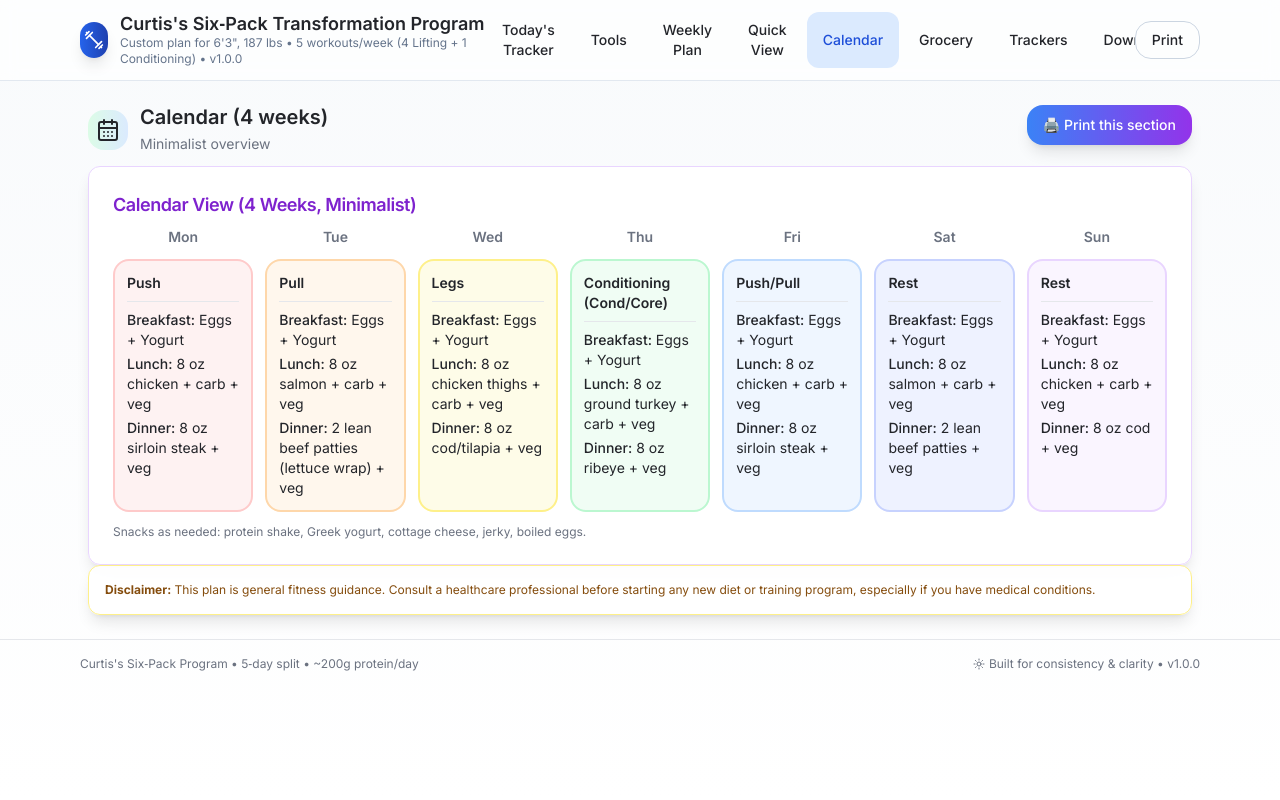
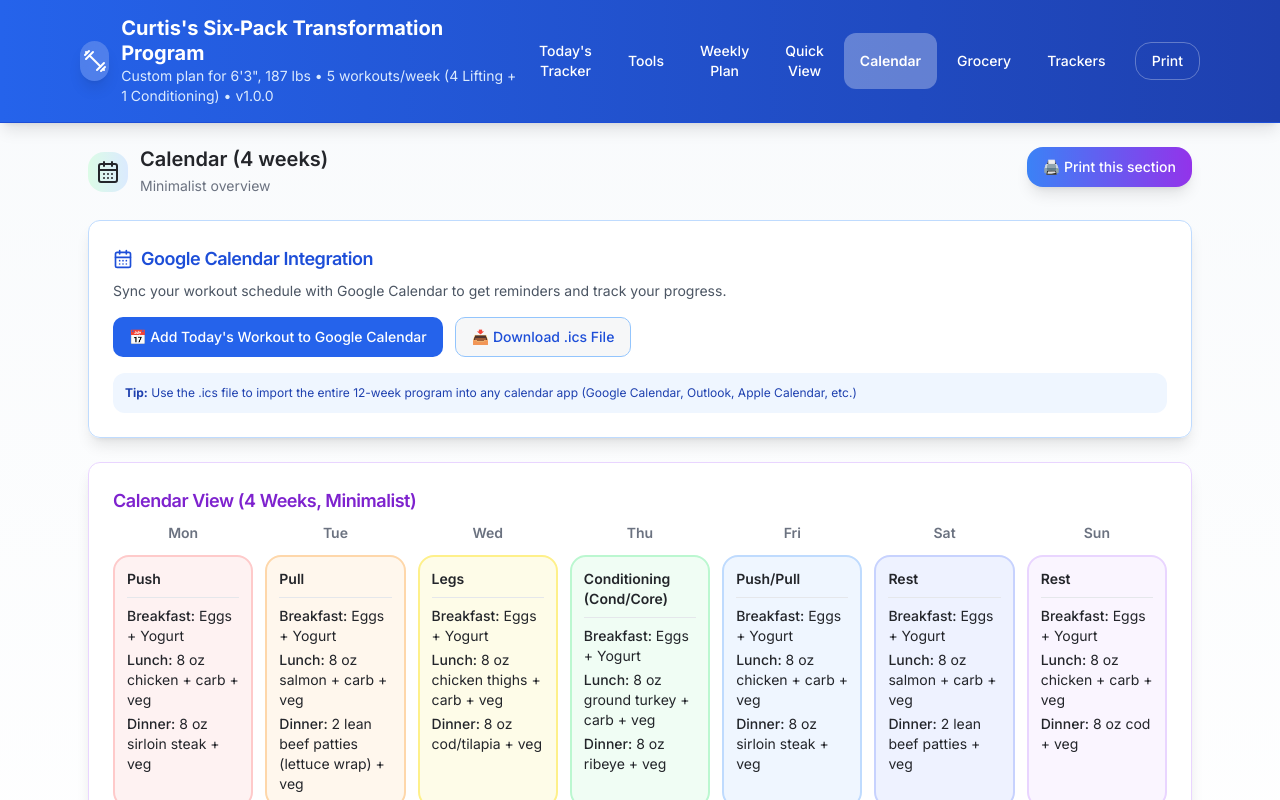
Before and after one commit to curtismu7/sixpack, a Next.js app: page / in a window 1280 px wide. Both pictures are taken after a click on the button "Calendar". Shown: the top 800 px of the page. Built offline with nearby package versions, Linux system fonts and the light colour scheme.

Commit message:
Add prominent blue header, enhanced water tracker, and Google Calendar integration

```diff
--- a/app/page.tsx
+++ b/app/page.tsx
@@ -623,18 +623,18 @@ export default function SixPackSite() {
       </div>
 
       {/* Header / Hero */}
-      <header className="sticky top-0 z-30 backdrop-blur bg-white/70 border-b border-slate-200">
-        <div className="max-w-6xl mx-auto px-4 py-3 flex items-center justify-between">
+      <header className="sticky top-0 z-30 backdrop-blur bg-gradient-to-r from-blue-600 to-blue-800 border-b border-blue-700 shadow-lg">
+        <div className="max-w-6xl mx-auto px-4 py-4 flex items-center justify-between">
           <div className="flex items-center gap-3">
-            <button onClick={() => setMobileMenuOpen(true)} className="md:hidden p-2 hover:bg-gray-100 rounded-lg">
+            <button onClick={() => setMobileMenuOpen(true)} className="md:hidden p-2 hover:bg-blue-700 rounded-lg text-white">
               <svg className="w-6 h-6" fill="none" stroke="currentColor" viewBox="0 0 24 24">
                 <path strokeLinecap="round" strokeLinejoin="round" strokeWidth="2" d="M4 6h16M4 12h16M4 18h16"></path>
               </svg>
             </button>
-            <div className="w-9 h-9 rounded-2xl bg-gradient-to-r from-blue-600 to-blue-800 text-white grid place-content-center font-bold shadow-lg"><Dumbbell className="w-5 h-5"/></div>
+            <div className="w-10 h-10 rounded-2xl bg-white/20 text-white grid place-content-center font-bold shadow-lg backdrop-blur"><Dumbbell className="w-6 h-6"/></div>
             <div>
-              <h1 className="text-lg font-semibold leading-tight">Curtis's Six‑Pack Transformation Program</h1>
-              <p className="text-xs text-slate-500">Custom plan for 6'3", 187 lbs • 5 workouts/week (4 Lifting + 1 Conditioning) • v1.0.0</p>
+              <h1 className="text-xl font-bold leading-tight text-white">Curtis's Six‑Pack Transformation Program</h1>
+              <p className="text-sm text-blue-100">Custom plan for 6'3", 187 lbs • 5 workouts/week (4 Lifting + 1 Conditioning) • v1.0.0</p>
             </div>
           </div>
 
@@ -650,14 +650,14 @@ export default function SixPackSite() {
               { id: 'track', label: 'Trackers' },
               { id: 'download', label: 'Downloads' }
             ].map(tab => (
-              <button key={tab.id} onClick={() => setActiveTab(tab.id)} className={`px-4 py-2 text-sm font-medium rounded-lg hover:bg-gray-100 ${activeTab === tab.id ? 'bg-blue-100 text-blue-700' : ''}`}>
+              <button key={tab.id} onClick={() => setActiveTab(tab.id)} className={`px-4 py-2 text-sm font-medium rounded-lg hover:bg-white/20 text-white ${activeTab === tab.id ? 'bg-white/30 text-white font-semibold' : ''}`}>
                 {tab.label}
               </button>
             ))}
           </nav>
 
           <div className="flex gap-2">
-            <button onClick={() => window.print()} className="inline-flex items-center gap-2 rounded-2xl border border-slate-300 hover:bg-slate-50 px-4 py-2 text-sm font-medium">Print</button>
+            <button onClick={() => window.print()} className="inline-flex items-center gap-2 rounded-2xl border border-white/30 hover:bg-white/20 px-4 py-2 text-sm font-medium text-white">Print</button>
           </div>
         </div>
       </header>
@@ -702,20 +702,37 @@ export default function SixPackSite() {
                   </label>
                 </div>
 
-                <div>
-                  <div className="flex items-center justify-between mb-2">
-                    <span className="font-medium">Water Intake</span>
-                    <span className="text-sm text-slate-500">{dailyHabits.water}/12 glasses</span>
+                <div className="bg-blue-50 p-4 rounded-lg">
+                  <div className="flex items-center justify-between mb-3">
+                    <span className="font-medium text-blue-800">💧 Water Intake Tracker</span>
+                    <span className="text-sm text-blue-600 font-semibold">{dailyHabits.water}/12 glasses</span>
                   </div>
-                  <div className="flex gap-1 mb-2 flex-wrap">
+                  <div className="grid grid-cols-6 gap-2 mb-3">
                     {Array.from({ length: 12 }, (_, i) => (
-                      <button key={i} onClick={() => updateHabit('water', i + 1)} className={`w-6 h-6 rounded border-2 ${i < dailyHabits.water ? 'bg-blue-500 border-blue-500' : 'border-gray-300'}`}>
-                        {i < dailyHabits.water && <span className="text-white text-xs">💧</span>}
+                      <button
+                        key={i}
+                        onClick={() => updateHabit('water', i + 1)}
+                        className={`w-8 h-8 rounded-full border-2 transition-all duration-200 flex items-center justify-center text-sm ${
+                          i < dailyHabits.water
+                            ? 'bg-blue-500 border-blue-500 text-white shadow-md transform scale-110'
+                            : 'border-blue-300 hover:border-blue-400 hover:bg-blue-100'
+                        }`}
+                      >
+                        {i < dailyHabits.water ? '💧' : '○'}
                       </button>
                     ))}
                   </div>
-                  <div className="w-full bg-gray-200 rounded-full h-2">
-                    <div className="bg-blue-500 h-2 rounded-full transition-all duration-300" style={{ width: `${(dailyHabits.water / 12) * 100}%` }}></div>
+                  <div className="w-full bg-blue-200 rounded-full h-3 mb-2">
+                    <div
+                      className="bg-gradient-to-r from-blue-500 to-blue-600 h-3 rounded-full transition-all duration-500 flex items-center justify-end pr-2"
+                      style={{ width: `${(dailyHabits.water / 12) * 100}%` }}
+                    >
+                      {dailyHabits.water > 0 && <span className="text-white text-xs font-bold">{Math.round((dailyHabits.water / 12) * 100)}%</span>}
+                    </div>
+                  </div>
+                  <div className="flex justify-between text-xs text-blue-600">
+                    <span>Target: 3-4L daily</span>
+                    <span>{dailyHabits.water >= 8 ? '✅ Great job!' : `${8 - dailyHabits.water} more to go!`}</span>
                   </div>
                 </div>
 
@@ -833,8 +850,64 @@ export default function SixPackSite() {
         )}
 
         {activeTab === 'calendar' && (
-          <div className="space-y-3">
+          <div className="space-y-6">
             <SectionHeader icon={<CalendarDays />} title="Calendar (4 weeks)" desc="Minimalist overview" cta={<PrintButton />} />
+
+            {/* Google Calendar Integration */}
+            <Card className="shadow-lg bg-white/90 backdrop-blur border-blue-200">
+              <CardHeader className="pb-2">
+                <CardTitle className="text-lg text-blue-700 flex items-center gap-2">
+                  <CalendarDays className="w-5 h-5" />
+                  Google Calendar Integration
+                </CardTitle>
+              </CardHeader>
+              <CardContent className="space-y-4">
+                <p className="text-sm text-gray-600">Sync your workout schedule with Google Calendar to get reminders and track your progress.</p>
+                <div className="flex gap-3">
+                  <Button
+                    onClick={() => {
+                      const calendarUrl = `https://calendar.google.com/calendar/render?action=TEMPLATE&text=Curtis's Six-Pack Workout&dates=${new Date().toISOString().split('T')[0].replace(/-/g, '')}T090000Z/${new Date().toISOString().split('T')[0].replace(/-/g, '')}T100000Z&details=Today's workout: ${days[new Date().getDay() === 0 ? 6 : new Date().getDay() - 1]?.workout.title}&location=Gym`;
+                      window.open(calendarUrl, '_blank');
+                    }}
+                    className="bg-blue-600 hover:bg-blue-700 text-white"
+                  >
+                    📅 Add Today's Workout to Google Calendar
+                  </Button>
+                  <Button
+                    onClick={() => {
+                      const icsContent = `BEGIN:VCALENDAR
+VERSION:2.0
+PRODID:-//Curtis Six-Pack Program//EN
+BEGIN:VEVENT
+UID:${Date.now()}@curtissixpack.com
+DTSTAMP:${new Date().toISOString().replace(/[-:]/g, '').split('.')[0]}Z
+DTSTART:${new Date().toISOString().replace(/[-:]/g, '').split('.')[0]}Z
+DTEND:${new Date(Date.now() + 3600000).toISOString().replace(/[-:]/g, '').split('.')[0]}Z
+SUMMARY:Curtis's Six-Pack Workout
+DESCRIPTION:${days[new Date().getDay() === 0 ? 6 : new Date().getDay() - 1]?.workout.items.join(', ')}
+END:VEVENT
+END:VCALENDAR`;
+                      const blob = new Blob([icsContent], { type: 'text/calendar' });
+                      const url = URL.createObjectURL(blob);
+                      const a = document.createElement('a');
+                      a.href = url;
+                      a.download = 'workout-schedule.ics';
+                      a.click();
+                    }}
+                    variant="outline"
+                    className="border-blue-300 text-blue-700 hover:bg-blue-50"
+                  >
+                    📥 Download .ics File
+                  </Button>
+                </div>
+                <div className="bg-blue-50 p-3 rounded-lg">
+                  <p className="text-xs text-blue-800">
+                    <strong>Tip:</strong> Use the .ics file to import the entire 12-week program into any calendar app (Google Calendar, Outlook, Apple Calendar, etc.)
+                  </p>
+                </div>
+              </CardContent>
+            </Card>
+
             <CalendarView />
           </div>
         )}
```
